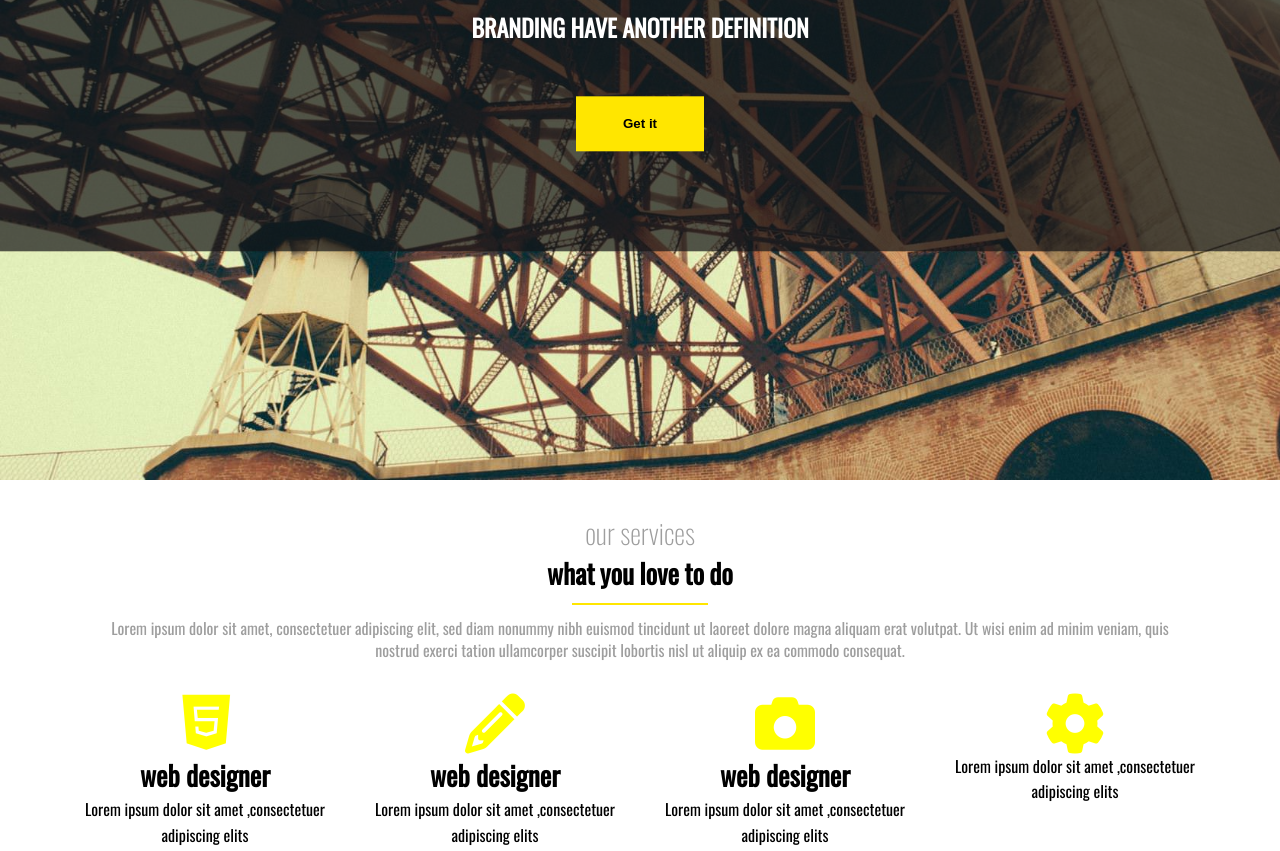
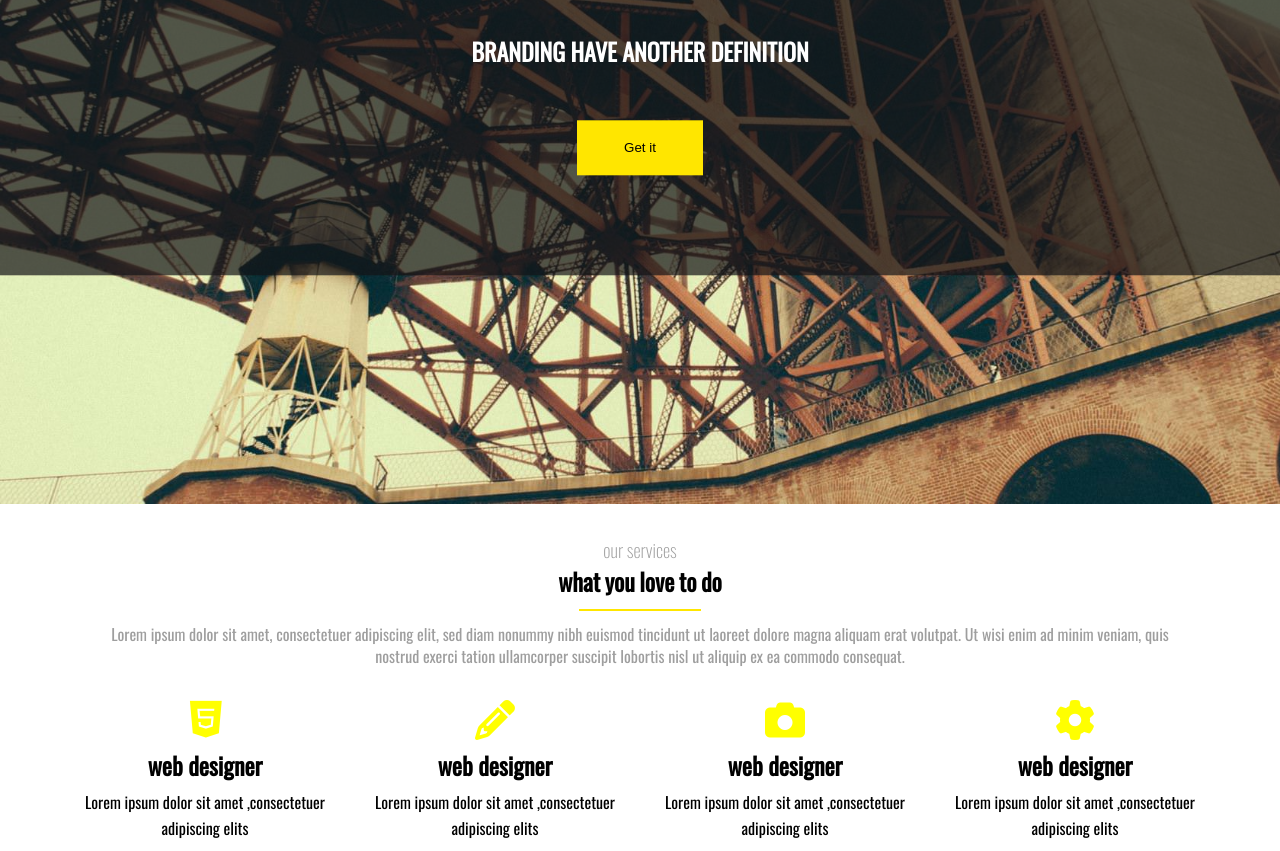
Before and after one commit to hous2032/smake-template, a plain HTML site: page index.html in a window 1280 px wide. Shown: the part 320-1171 px from the top of the page. Drawn offline with nearby package versions, Linux system fonts and the light colour scheme.

Commit message:
custmed fonts

```diff
--- a/css/style.css
+++ b/css/style.css
@@ -43,12 +43,12 @@ body{
 }
 .spec-head h3{
     color: #9e9e9e;
-    font-size:1.75rem;
+    /* font-size:1.75rem; */
     font-weight: lighter;
 }
 .spec-head h1{
-    font-size: 1.7rem;
-    font-weight: bold;
+    /* font-size: 1.7rem; */
+    /* font-weight: bold; */
     position: relative;
     width: fit-content;
     margin-right: auto;
@@ -67,7 +67,7 @@ body{
 }
 .spec-head p{
     color: #9e9e9e;
-    font-size: 1rem;
+    /* font-size: 1rem; */
     padding: 12px 20px;
     line-height: 1.4;
 }
@@ -125,8 +125,8 @@ header nav a{
     text-transform: capitalize;
     padding: 0 3px 0 6px;
     position: relative;
-    font-size: var(--fs);
-    font-weight: lighter;
+    /* font-size: var(--fs); */
+    /* font-weight: lighter; */
     color: var(--white-color);
 }
 header nav a.active,header nav a:hover{
@@ -148,6 +148,7 @@ header nav a:not(:first-child)::before{
     margin-bottom: -10px;
     display: none;
 }
+
 .menu span{
     width: 100%;
     height: 4px;
@@ -185,9 +186,9 @@ header nav a:not(:first-child)::before{
     }
 }
 .drowpdown{
-    transition: 0.5s;
+    transition: 0.9s;
     z-index: 3;
-    height: fit-content;
+    height: 265px;
 }
 .landing{
     position: relative;
@@ -222,7 +223,7 @@ header nav a:not(:first-child)::before{
     border: 0;
     margin-top: 50px;
     background-color: var(--main-color);
-    font-weight: bold;
+    /* font-weight: bold; */
     cursor: pointer;
 }
 @media (max-width : 767px){
@@ -248,16 +249,17 @@ header nav a:not(:first-child)::before{
 }
 .fa-solid {
     content: "\f13b";
-    font-size: 60 !important;
+    font-size: 40 ;
     color: yellow;
 }
-.ser h2{
-    font-size: 1.7rem;
+.ser h2,.work h2{
+    padding-top: 6px;
+    padding-bottom: 6px;
 }
 .ser .descrp{
     padding: 6px 12px;
     color: #9e9e9e;
-    font-size: 1rem;
+    /* font-size: 1rem; */
 }
  /* end our services section */
  /* how-do-it */
--- a/index.html
+++ b/index.html
@@ -3,12 +3,12 @@
     <meta charset="UTF-8">
     <meta name="viewport" content="width=device-width, initial-scale=1.0">
     <link rel="stylesheet" href="css/style.css">
-    <!-- <link rel="stylesheet" href="icons/fontawesome.min.css"> -->
     <link rel="stylesheet" href="icons/all.min.css">
-    <!-- <link rel="preconnect" href="https://fonts.googleapis.com">
+    <link rel="preconnect" href="https://fonts.googleapis.com">
 <link rel="preconnect" href="https://fonts.gstatic.com" crossorigin> -->
 <link href="https://fonts.googleapis.com/css2?family=Oswald:wght@200;300;400&family=Outfit:wght@400;700&display=swap" rel="stylesheet">
-    <title>smake</title>
+
+<title>smake</title>
 </head>
 <body>
     <section class="landing">
@@ -61,13 +61,16 @@
                     ,consectetuer adipiscing elits
                 </p>
             </div><div class="ser">
-                <i class="fa-solid fa-camera"></i>                <h2>web designer</h2>
+                <i class="fa-solid fa-camera"></i>
+                <h2>web designer</h2>
                 <p class="descr">
                     Lorem ipsum dolor sit amet
                     ,consectetuer adipiscing elits
                 </p>
             </div><div class="ser">
-                <i class="fa-solid fa-gear"></i>                <p class="descr">
+                <i class="fa-solid fa-gear"></i>
+                <h2>web designer</h2>
+                <p class="descr">
                     Lorem ipsum dolor sit amet
                     ,consectetuer adipiscing elits
                 </p>
```
